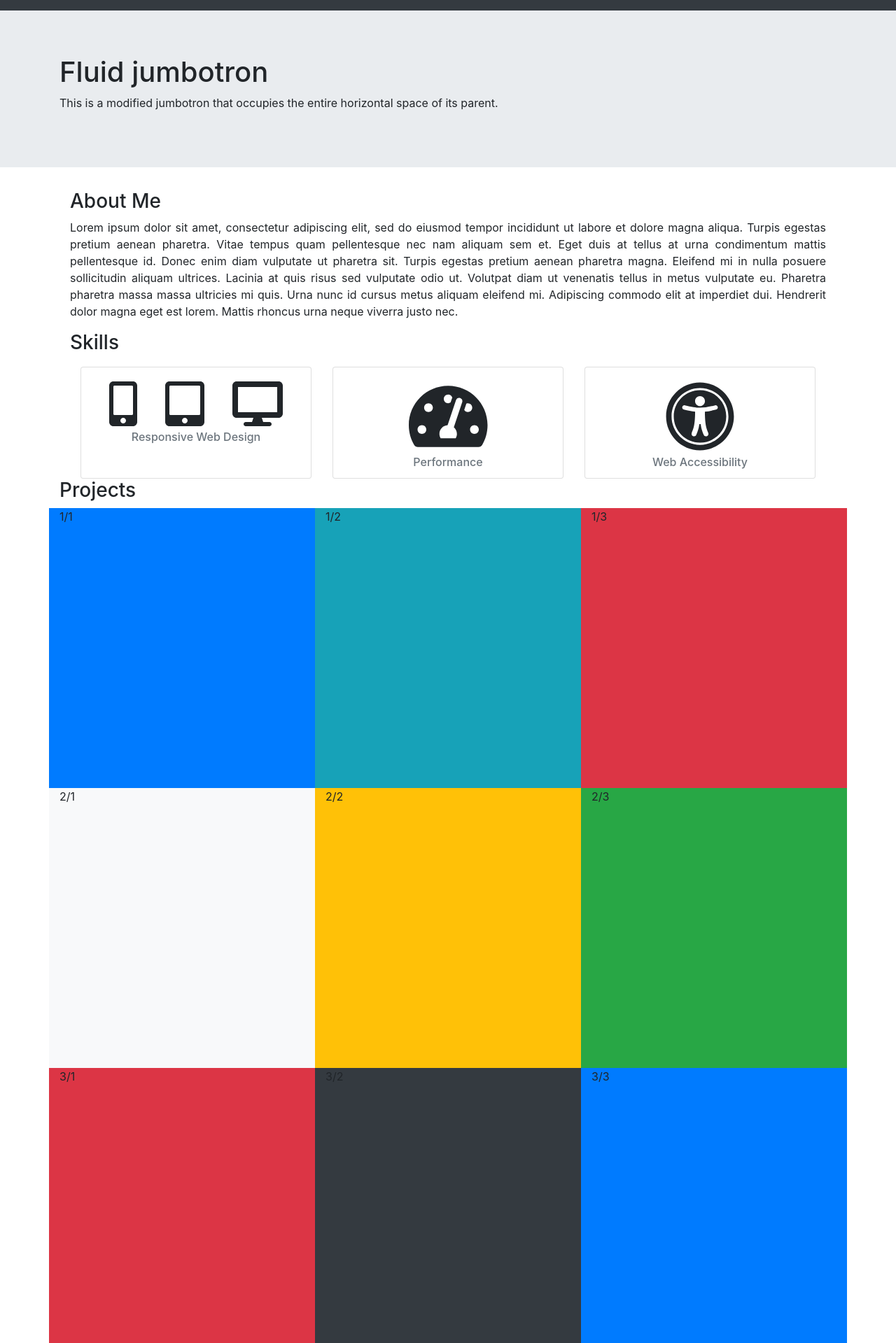
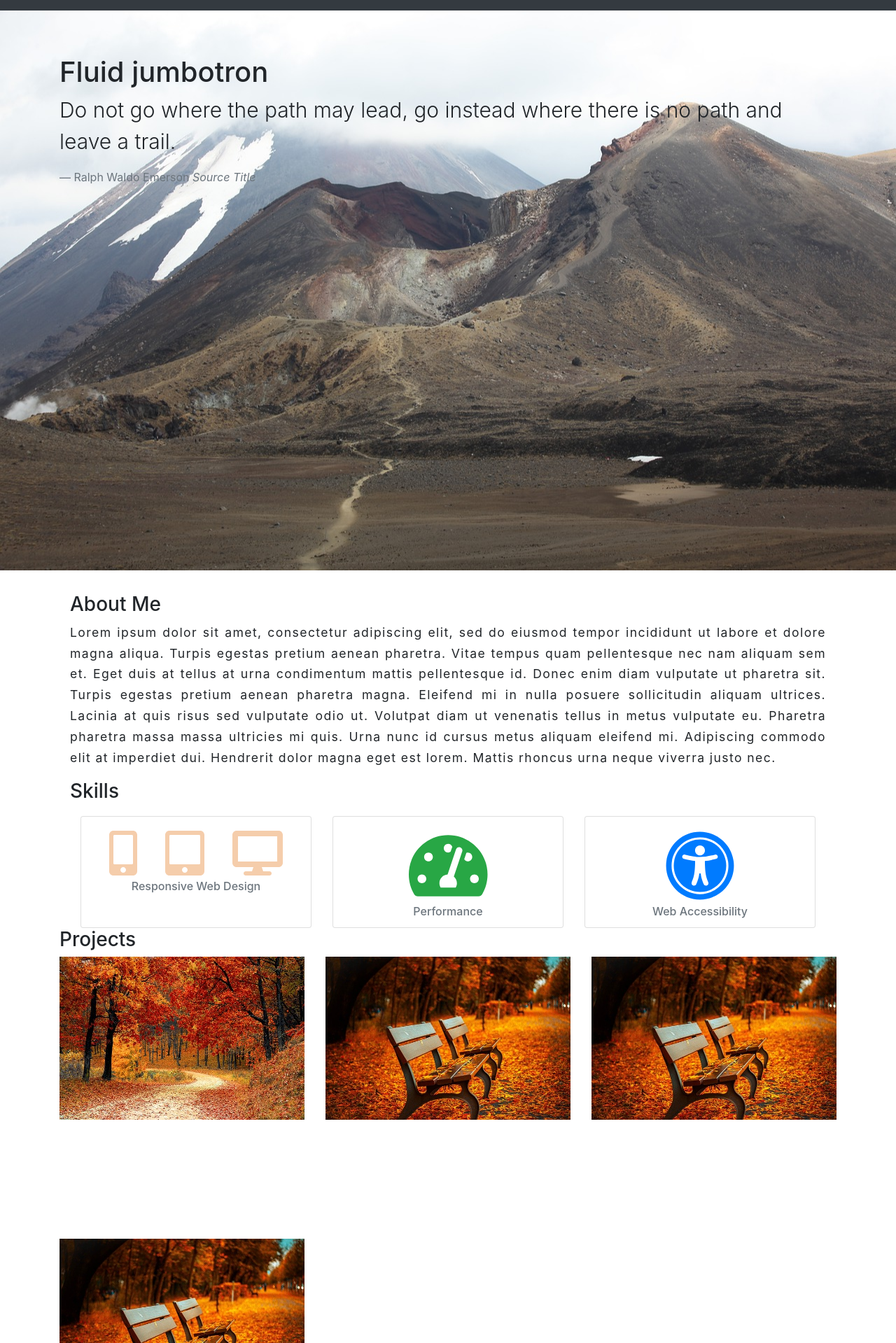
Before and after one commit to rgavin1/Full-Stack-Portfolio, a React (Create React App) app in the folder react-app-portfolio/: page / in a window 1280 px wide. Shown: the part 41-1960 px from the top of the page at 70% size. Built offline with nearby package versions, Linux system fonts and the light colour scheme.

Commit message:
Additional Changes

```diff
--- a/react-app-portfolio/src/components/ContactMe.js
+++ b/react-app-portfolio/src/components/ContactMe.js
@@ -1,5 +1,5 @@
 import React, { Component } from 'react';
-import { Form, Button } from 'react-bootstrap';
+import { Form, Button, Container } from 'react-bootstrap';
 
 class ContactMe extends Component {
   constructor(props){
@@ -60,7 +60,10 @@ class ContactMe extends Component {
           required
           />
         </Form.Group>
-        <Button type="submit" block>Send</Button>
+        <Container className="d-flex justify-content-start">
+        <Button variant="success" type="submit" className="w-50 h-50">Send</Button>
+        <Button type="reset"  >Clear</Button>
+        </Container>
       </Form>
   )};
 };
--- a/react-app-portfolio/src/components/Hero.js
+++ b/react-app-portfolio/src/components/Hero.js
@@ -1,15 +1,23 @@
 import React from 'react';
 import { Jumbotron, Container } from 'react-bootstrap';
+import '../styles/Hero.css';
 
 const Hero = () => {
     return (
-        <Jumbotron fluid>
+        <Jumbotron fluid className="bgImage">
             <Container>
                 <h1>Fluid jumbotron</h1>
-                <p>
-                This is a modified jumbotron that occupies the entire horizontal space of
-                its parent.
+                <blockquote className="blockquote mb-0">
+                    <p style={{
+                    fontSize: '30px',
+                    fontWeight: '300'
+                    }}>
+                Do not go where the path may lead, go instead where there is no path and leave a trail.
                 </p>
+                <footer className="blockquote-footer">
+                Ralph Waldo Emerson <cite title="Source Title">Source Title</cite>
+      </footer>
+                </blockquote>
             </Container>
         </Jumbotron>
     )
--- a/react-app-portfolio/src/components/Introduction.js
+++ b/react-app-portfolio/src/components/Introduction.js
@@ -14,7 +14,12 @@ const Introduction = () => {
         <Container >
             <Container className="text-justify">
             <h3>About Me</h3>
-            <p>Lorem ipsum dolor sit amet, consectetur adipiscing elit, sed do eiusmod tempor incididunt ut labore et dolore magna aliqua. Turpis egestas pretium aenean pharetra. Vitae tempus quam pellentesque nec nam aliquam sem et. Eget duis at tellus at urna condimentum mattis pellentesque id. Donec enim diam vulputate ut pharetra sit. Turpis egestas pretium aenean pharetra magna. Eleifend mi in nulla posuere sollicitudin aliquam ultrices. Lacinia at quis risus sed vulputate odio ut. Volutpat diam ut venenatis tellus in metus vulputate eu. Pharetra pharetra massa massa ultricies mi quis. Urna nunc id cursus metus aliquam eleifend mi. Adipiscing commodo elit at imperdiet dui. Hendrerit dolor magna eget est lorem. Mattis rhoncus urna neque viverra justo nec.</p>
+            <p style={{
+                lineHeight: '1.7em',
+                fontWeight: '400',
+                letterSpacing: '.08em',
+                fontSize: '1.1em'
+            }}>Lorem ipsum dolor sit amet, consectetur adipiscing elit, sed do eiusmod tempor incididunt ut labore et dolore magna aliqua. Turpis egestas pretium aenean pharetra. Vitae tempus quam pellentesque nec nam aliquam sem et. Eget duis at tellus at urna condimentum mattis pellentesque id. Donec enim diam vulputate ut pharetra sit. Turpis egestas pretium aenean pharetra magna. Eleifend mi in nulla posuere sollicitudin aliquam ultrices. Lacinia at quis risus sed vulputate odio ut. Volutpat diam ut venenatis tellus in metus vulputate eu. Pharetra pharetra massa massa ultricies mi quis. Urna nunc id cursus metus aliquam eleifend mi. Adipiscing commodo elit at imperdiet dui. Hendrerit dolor magna eget est lorem. Mattis rhoncus urna neque viverra justo nec.</p>
             <h3>Skills</h3>
             <Row className="m-auto">
                 <Col xs={12} sm={12} md={true} lg={true}>
@@ -26,7 +31,8 @@ const Introduction = () => {
                     <Card.Title className="d-flex justify-content-around"
                     style={{
                         height: 'inherit',
-                        fontSize: '4em'
+                        fontSize: '4em',
+                        color: 'rgba(236, 155, 89, 0.5)'
                     }}
                     >
                         <FontAwesomeIcon icon={faMobileAlt} />
@@ -47,7 +53,7 @@ const Introduction = () => {
                     style={{
                         fontSize: '100px'
                     }} >
-                        <FontAwesomeIcon icon={faTachometerAlt} />
+                        <FontAwesomeIcon className="text-success" icon={faTachometerAlt} />
                     </Card.Title>
                     <Card.Subtitle className="mb-2 text-muted text-center ">Performance</Card.Subtitle>
                 </Card.Body>
@@ -64,7 +70,7 @@ const Introduction = () => {
                         fontSize: '100px'
                     }}
                     >
-                        <FontAwesomeIcon icon={faUniversalAccess} />
+                        <FontAwesomeIcon className="text-primary" icon={faUniversalAccess} />
                     </Card.Title>
                     <Card.Subtitle className="mb-2 text-muted text-center ">Web Accessibility</Card.Subtitle>
                 </Card.Body>
--- a/react-app-portfolio/src/components/Navigation.js
+++ b/react-app-portfolio/src/components/Navigation.js
@@ -1,5 +1,5 @@
 import React from 'react';
-import { Nav, Navbar } from 'react-bootstrap';
+import { Nav, Navbar, NavDropdown } from 'react-bootstrap';
 
 
 const Navigation = () => {
@@ -11,7 +11,12 @@ const Navigation = () => {
     <Nav className="mr-auto">
       <Nav.Link href="#features">Home</Nav.Link>
       <Nav.Link href="#pricing">About</Nav.Link>
-      <Nav.Link href="#deets">Projects</Nav.Link>
+      <NavDropdown title="Projects" id="collasible-nav-dropdown">
+        <NavDropdown.Item href="#action/3.1">Real Estate Application</NavDropdown.Item>
+        <NavDropdown.Item href="#action/3.2">Kent State Parking Meter</NavDropdown.Item>
+        <NavDropdown.Item href="#action/3.3">Web Development Portfolio</NavDropdown.Item>
+        <NavDropdown.Item href="#action/3.3">Monthly Budget Application</NavDropdown.Item>
+      </NavDropdown>
       <Nav.Link href="#memes">Contact</Nav.Link>
     </Nav>
   </Navbar.Collapse>
--- a/react-app-portfolio/src/components/Projects.js
+++ b/react-app-portfolio/src/components/Projects.js
@@ -1,28 +1,42 @@
 import React from 'react';
-import { Container, Row, Col } from 'react-bootstrap';
+import { Container, Row, Col, Image } from 'react-bootstrap';
+import Img1 from '../assets/fall-1072821_640.jpg';
+import Img2 from '../assets/bench-560435_640.jpg';
+import '../styles/Projects.css';
 
 const Projects = () => {
-    const projectContainer = {
-        minHeight: '400px',
-        maxHeight: '10em'
-    }
     return (
         <Container>
             <h3>Projects</h3>
-            <Row style={projectContainer}>
-                <Col xs={12} sm={12} md={4} className="bg-primary">1/1</Col>
-                <Col xs={12} sm={12} md={4} className="bg-info">1/2</Col>
-                <Col xs={12} sm={12} md={4} className="bg-danger">1/3</Col>
-            </Row>
-            <Row style={projectContainer}>
-                <Col xs={12} sm={12} md={4} className="bg-light">2/1</Col>
-                <Col xs={12} sm={12} md={4} className="bg-warning">2/2</Col>
-                <Col xs={12} sm={12} md={4} className="bg-success">2/3</Col>
-            </Row>
-            <Row style={projectContainer}>
-                <Col xs={12} sm={12} md={4} className="bg-danger">3/1</Col>
-                <Col xs={12} sm={12} md={4} className="bg-dark">3/2</Col>
-                <Col xs={12} sm={12} md={4} className="bg-primary">3/3</Col>
+            <Row>
+                <Col className="project" sm={12} md={4}>
+                    <Image src={Img1} fluid />
+                    <div className="projectOverlay text-center" >
+                        <h4>Real Estate Application</h4>
+                        <p>content</p>
+                    </div>
+                </Col>
+                <Col className="project" sm={12} md={4}>
+                    <Image src={Img2} fluid />
+                    <div className="projectOverlay text-center">
+                        <h4>Kent State Parking Meter</h4>
+                        <p>content</p>
+                    </div>
+                </Col>
+                <Col className="project" sm={12} md={4}>
+                    <Image src={Img2} fluid />
+                    <div className="projectOverlay text-center">
+                        <h4>Web Development Portfolio</h4>
+                        <p>content</p>
+                    </div>
+                </Col>
+                <Col className="project" sm={12} md={4}>
+                    <Image src={Img2} fluid />
+                    <div className="projectOverlay text-center">
+                        <h4>Monthly Budget Application</h4>
+                        <p>In Progress</p>
+                    </div>
+                </Col>
             </Row>
         </Container>
     )
--- /dev/null
+++ b/react-app-portfolio/src/styles/Hero.css
@@ -0,0 +1,19 @@
+.bgImage {
+    background-image: url('../assets/tongariro-4328719_1280.jpg');
+    height: 100vh;
+    background-attachment: fixed;
+    background-position: center;
+    background-repeat: no-repeat;
+
+}
+
+.bgImage::after {
+    content: '';
+    position: absolute;
+    top: 0;
+    left: 0;
+    right: 0;
+    bottom: 0;
+    background: rgba(0, 0, 0, .5);
+    z-index: -9 /*Moved one position above the -10 */
+  }
--- /dev/null
+++ b/react-app-portfolio/src/styles/Projects.css
@@ -0,0 +1,27 @@
+@import url('https://fonts.googleapis.com/css?family=Open+Sans&display=swap');
+
+
+.project {
+    cursor: pointer;
+    overflow: hidden;
+}
+
+.projectOverlay {
+    font-family: 'Open Sans', sans-serif;
+    position: relative;
+    text-transform: uppercase;
+    padding: 2em 0;
+    color: #fff;
+    font-weight: 600;
+    letter-spacing: 0.15em;
+    background-color: hsla(219, 39%, 44%, 0.527);
+    opacity: 0;
+    transform: translate(-20%, -100%);
+    transition: all 0.2s ease-in;
+}
+
+.project:hover > .projectOverlay {
+    transform: translate(0%, -100%);
+    opacity: 1;
+    left: 0;
+}
```
Also changed, not shown: react-app-portfolio/src/assets/bench-560435_640.jpg (added), react-app-portfolio/src/assets/tongariro-4328719_1280.jpg (added).
